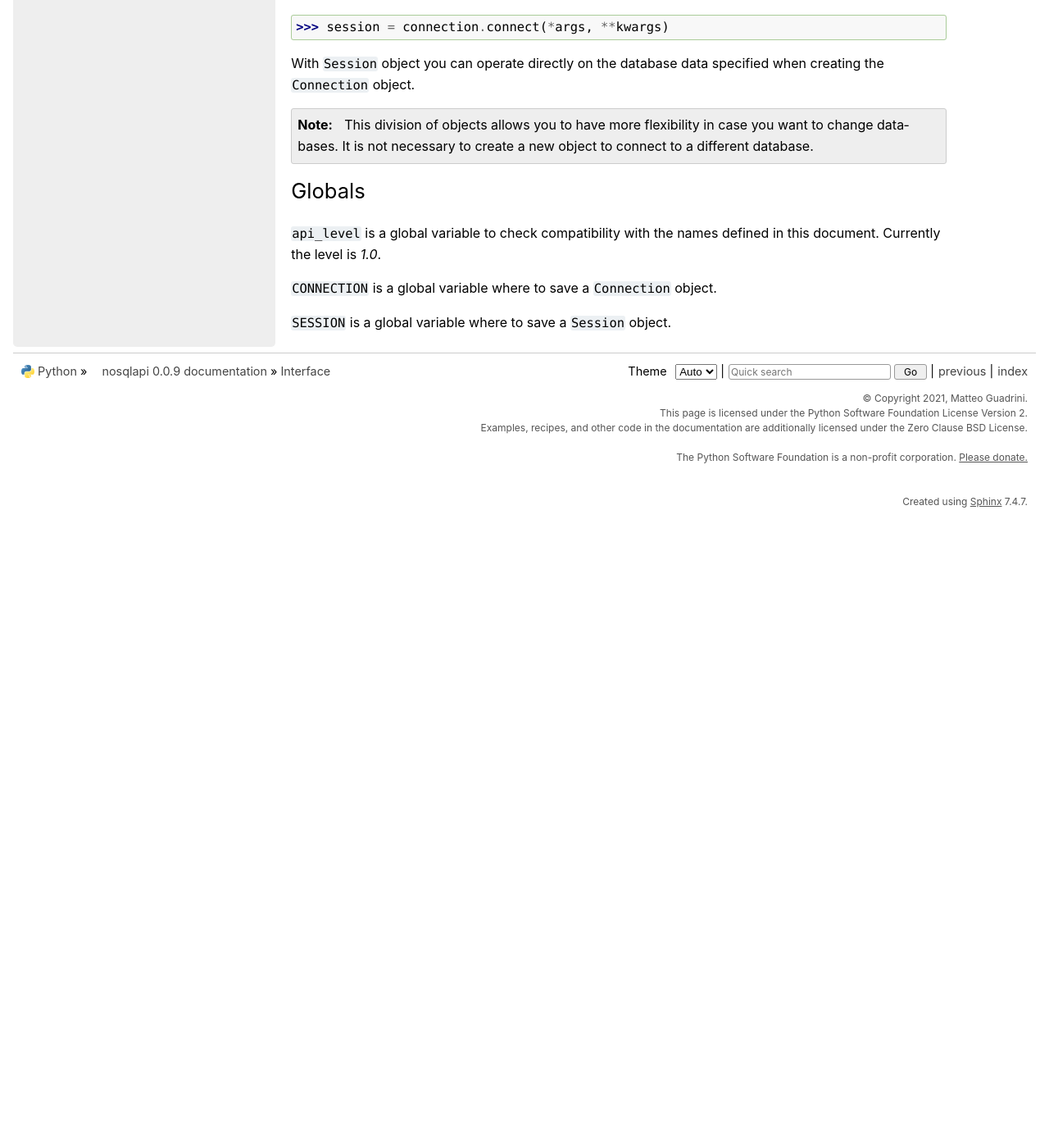
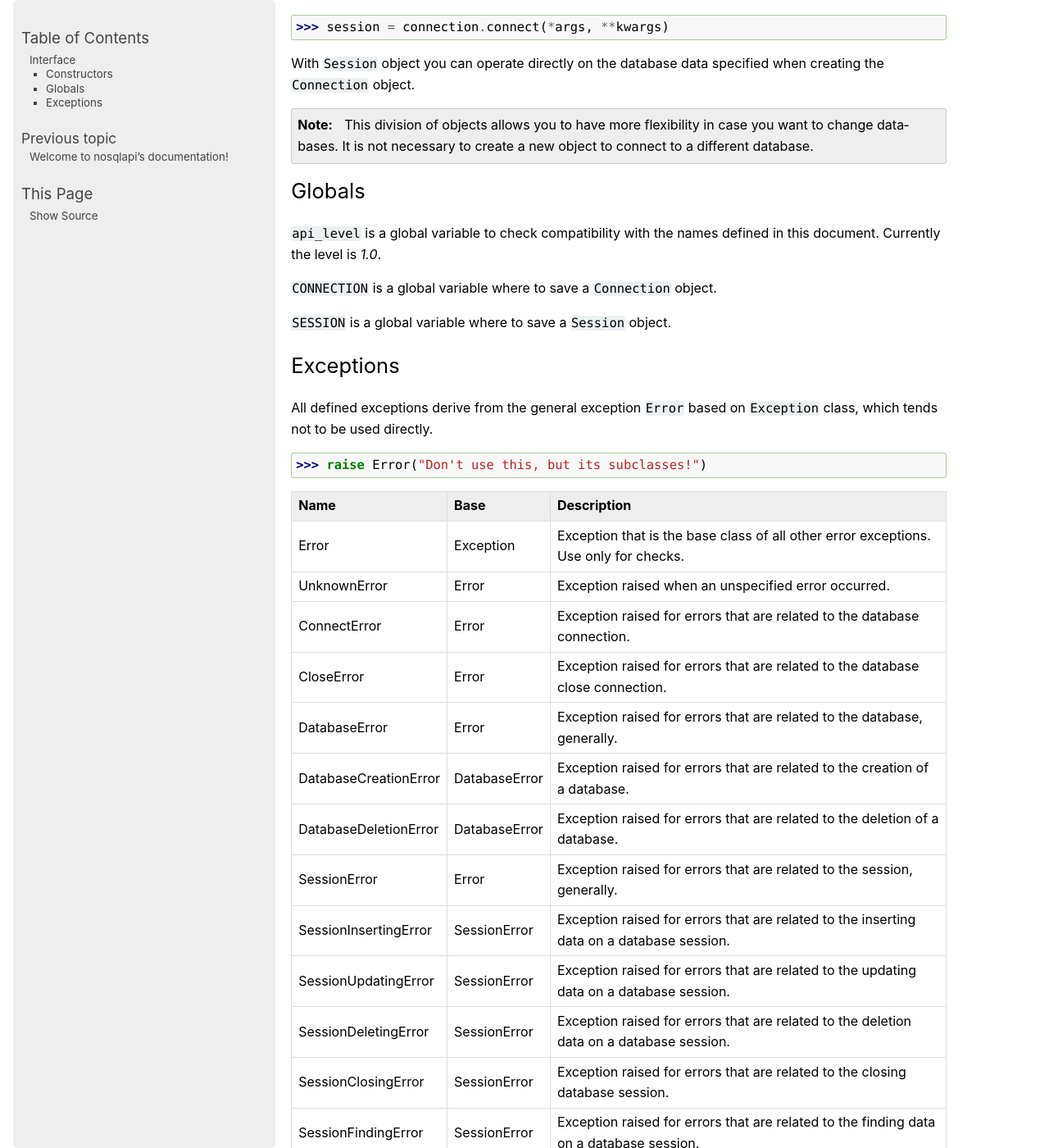
Before and after one commit to MatteoGuadrini/nosqlapi, a Sphinx documentation site: the page built from docs/source/interface.rst, in a window 1280 px wide and 1400 px high, scrolled down 462 px. Shown: the whole window at 82% size. Built offline with Sphinx 7.4.7, drawn with Linux system fonts in a browser that asks for light colours; before the commit the page ends 1092 px from its top, so only the background shows below that; some of the changed text lies outside the part shown.

Commit message:
Added Exceptions section

```diff
--- a/docs/source/interface.rst
+++ b/docs/source/interface.rst
@@ -37,3 +37,55 @@ Globals
 ``CONNECTION`` is a global variable where to save a ``Connection`` object.
 
 ``SESSION`` is a global variable where to save a ``Session`` object.
+
+Exceptions
+**********
+
+All defined exceptions derive from the general exception ``Error`` based on ``Exception`` class, which tends not to be used directly.
+
+.. code-block:: pycon
+
+    >>> raise Error("Don't use this, but its subclasses!")
+
+======================= =============   ===========
+Name                    Base            Description
+======================= =============   ===========
+Error                   Exception       Exception that is the base class of all other error exceptions. Use only for checks.
+UnknownError            Error           Exception raised when an unspecified error occurred.
+ConnectError            Error           Exception raised for errors that are related to the database connection.
+CloseError              Error           Exception raised for errors that are related to the database close connection.
+DatabaseError           Error           Exception raised for errors that are related to the database, generally.
+DatabaseCreationError   DatabaseError   Exception raised for errors that are related to the creation of a database.
+DatabaseDeletionError   DatabaseError   Exception raised for errors that are related to the deletion of a database.
+SessionError            Error           Exception raised for errors that are related to the session, generally.
+SessionInsertingError   SessionError    Exception raised for errors that are related to the inserting data on a database session.
+SessionUpdatingError    SessionError    Exception raised for errors that are related to the updating data on a database session.
+SessionDeletingError    SessionError    Exception raised for errors that are related to the deletion data on a database session.
+SessionClosingError     SessionError    Exception raised for errors that are related to the closing database session.
+SessionFindingError     SessionError    Exception raised for errors that are related to the finding data on a database session.
+SessionACLError         SessionError    Exception raised for errors that are related to the grant or revoke permission on a database.
+SelectorError           Error           Exception raised for errors that are related to the selectors in general.
+SelectorAttributeError  SelectorError   Exception raised for errors that are related to the selectors attribute.
+======================= =============   ===========
+
+The tree of exceptions:
+
+.. code-block::
+
+    Exception
+    |__Error
+       |__UnknownError
+       |__ConnectError
+       |__CloseError
+       |__DatabaseError
+       |  |__DatabaseCreationError
+       |  |__DatabaseDeletionError
+       |__SessionError
+       |  |__SessionInsertingError
+       |  |__SessionUpdatingError
+       |  |__SessionDeletingError
+       |  |__SessionClosingError
+       |  |__SessionFindingError
+       |  |__SessionACLError
+       |__SelectorError
+          |__SelectorAttributeError
```
